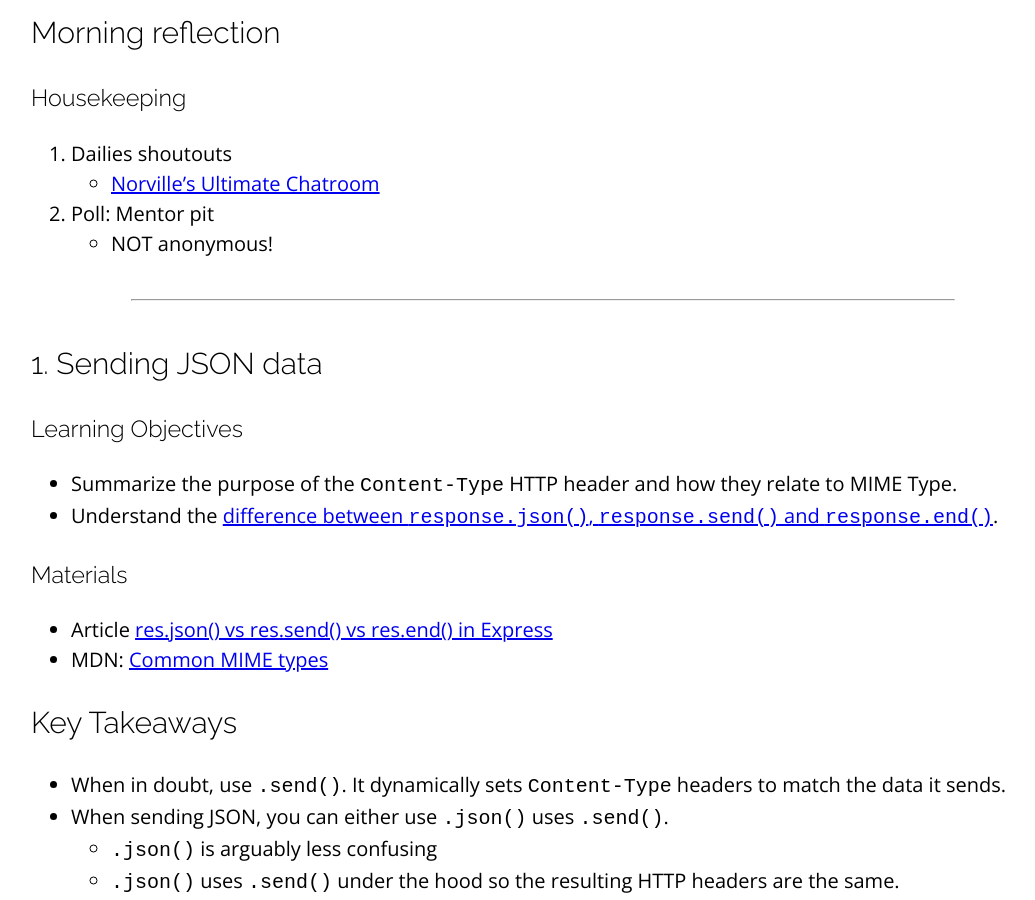
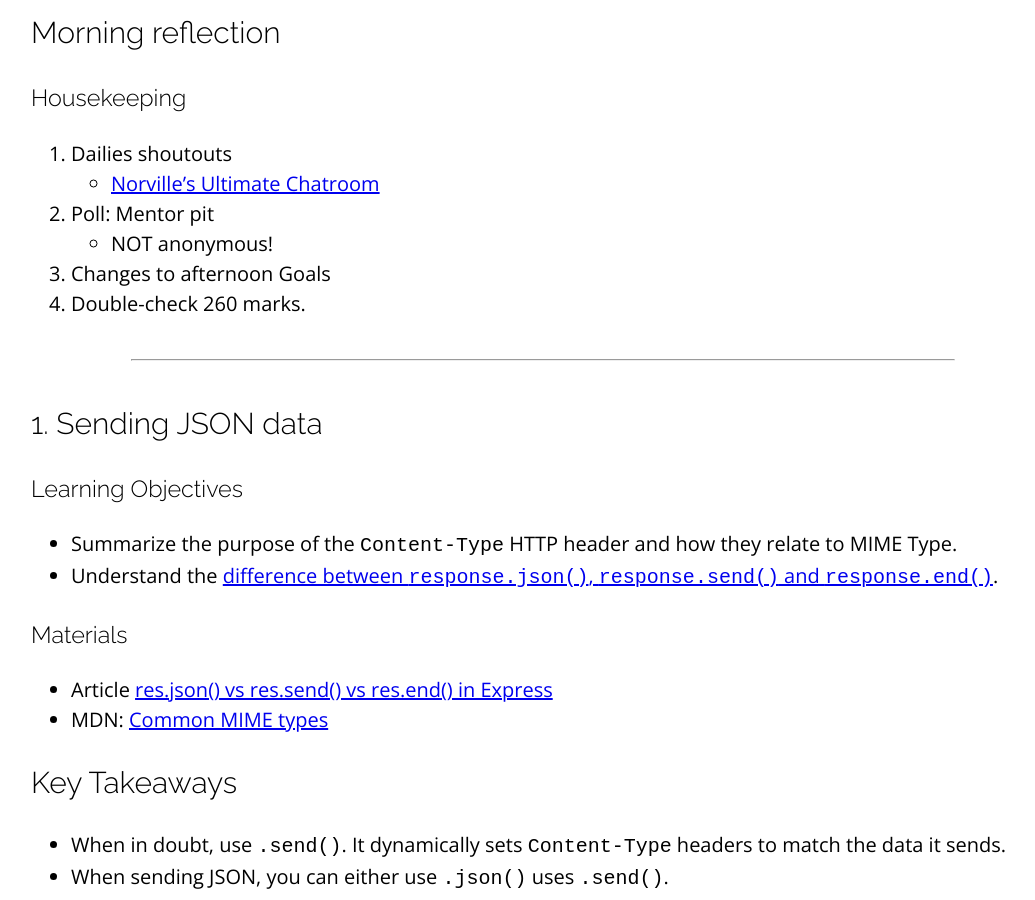
Before and after one commit to sait-wbdv/winter-2021, a Jekyll site: the page built from _posts/2021-03-11-json-routes.md, in a window 1280 px wide and 900 px high, scrolled down 1115 px. Shown: the whole window, without its empty margins (97-1132 px from the left). Built offline with Jekyll 4.4.1, drawn with Linux system fonts in a browser that asks for light colours; nearby versions of some CDN libraries.

Commit message:
added housekeeping

```diff
--- a/_posts/2021-03-11-json-routes.md
+++ b/_posts/2021-03-11-json-routes.md
@@ -28,6 +28,8 @@ categories: cpnt262
     - [Norville's Ultimate Chatroom](https://ultimate-chatroom.herokuapp.com/)
 2. Poll: Mentor pit
     - NOT anonymous!
+3. Changes to afternoon Goals
+4. Double-check 260 marks.
 
 ---
 
```
